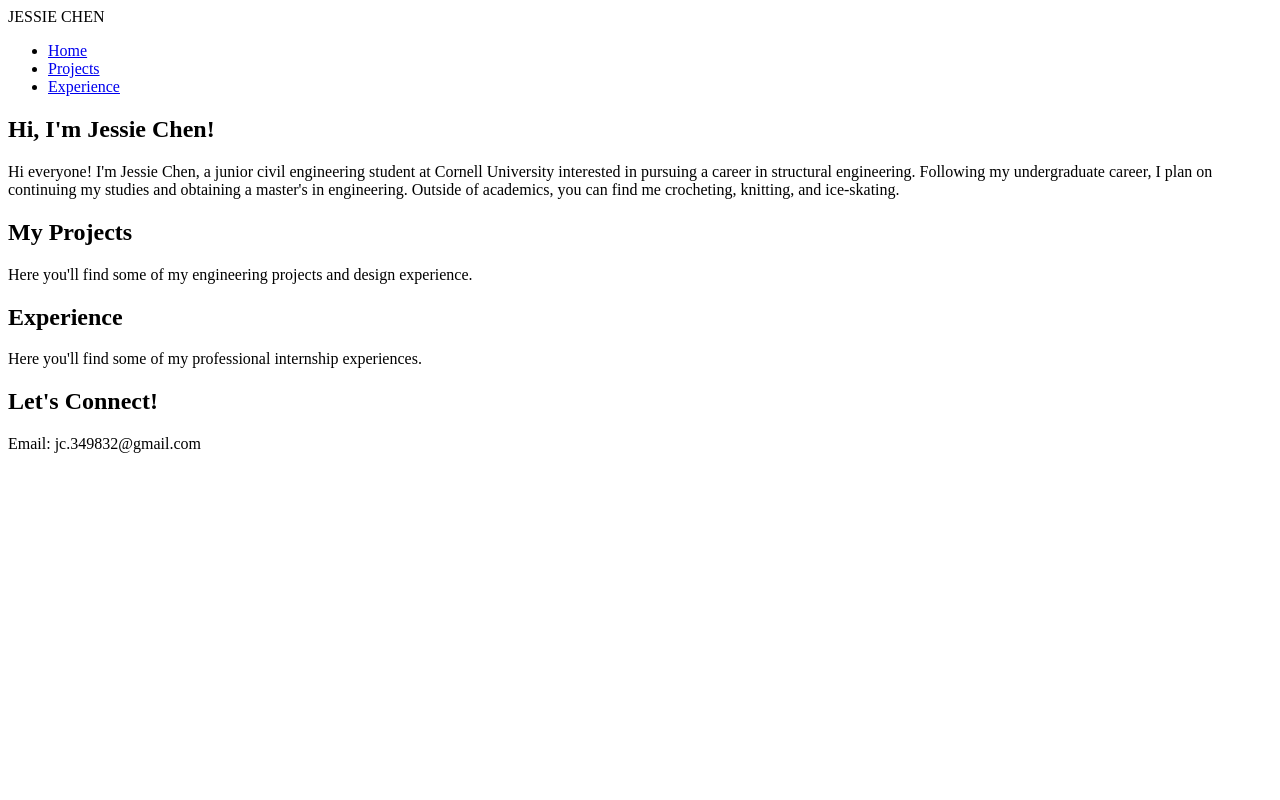
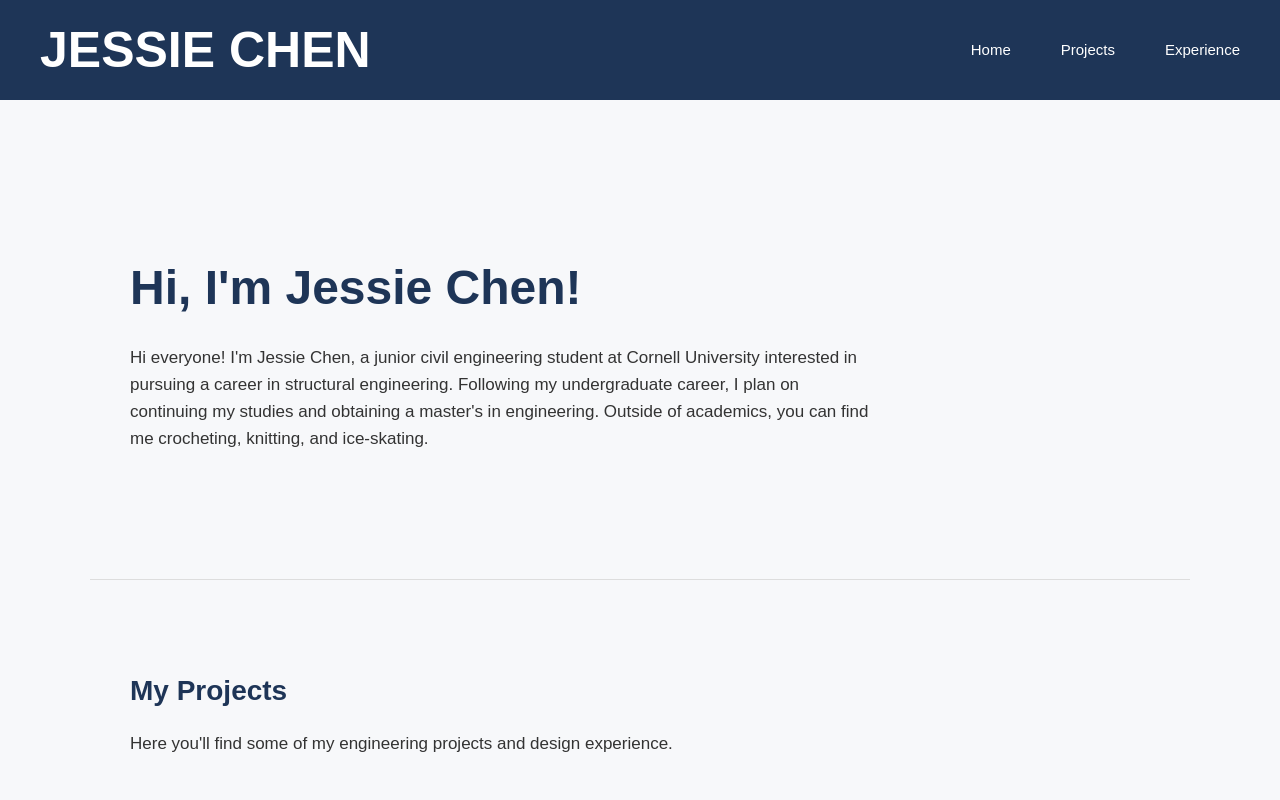
Before and after one commit to jc3664/personal-website, a plain HTML site: page index.html in a window 1280 px wide. Shown: the top 800 px of the page. Drawn offline with Linux system fonts and the light colour scheme.

Commit message:
Update index.html

```diff
--- a/index.html
+++ b/index.html
@@ -1,5 +1,11 @@
 <!DOCTYPE html>
 <html>
+
+<head>
+    <title> Jessie Chen Personal Website </title>
+    <link rel="stylesheet" href ="style.css">
+</head>
+
 <body>
 
 <!-- Nav Bar -->
```
